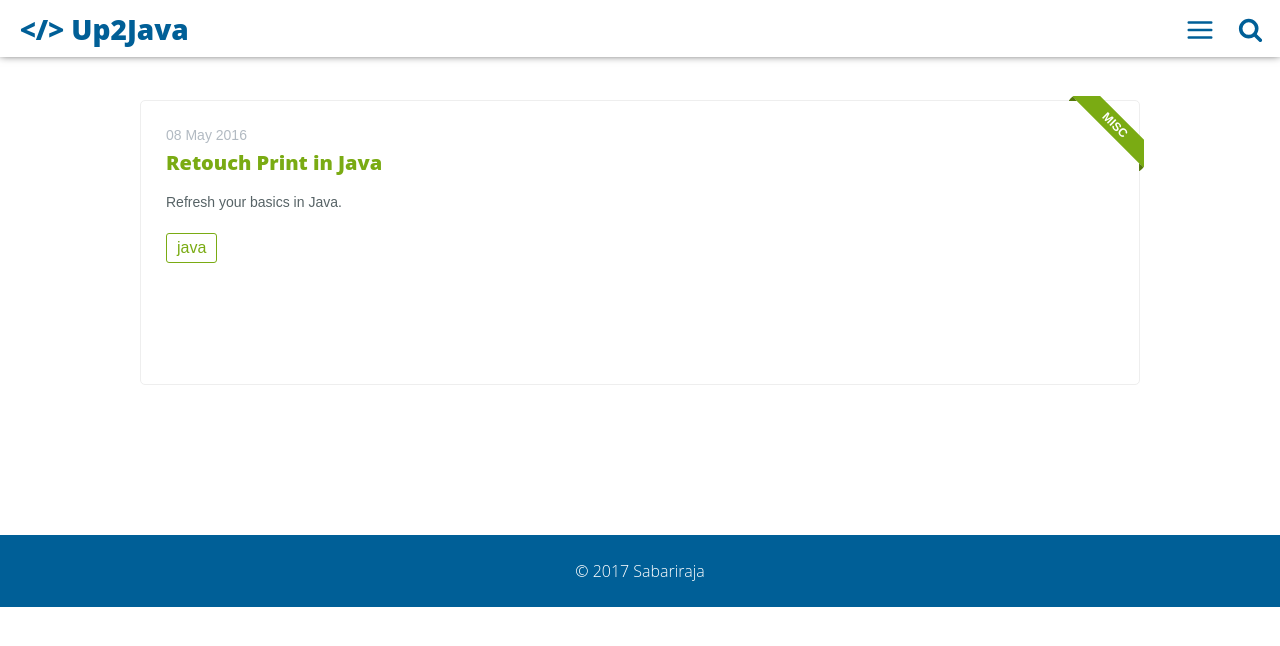
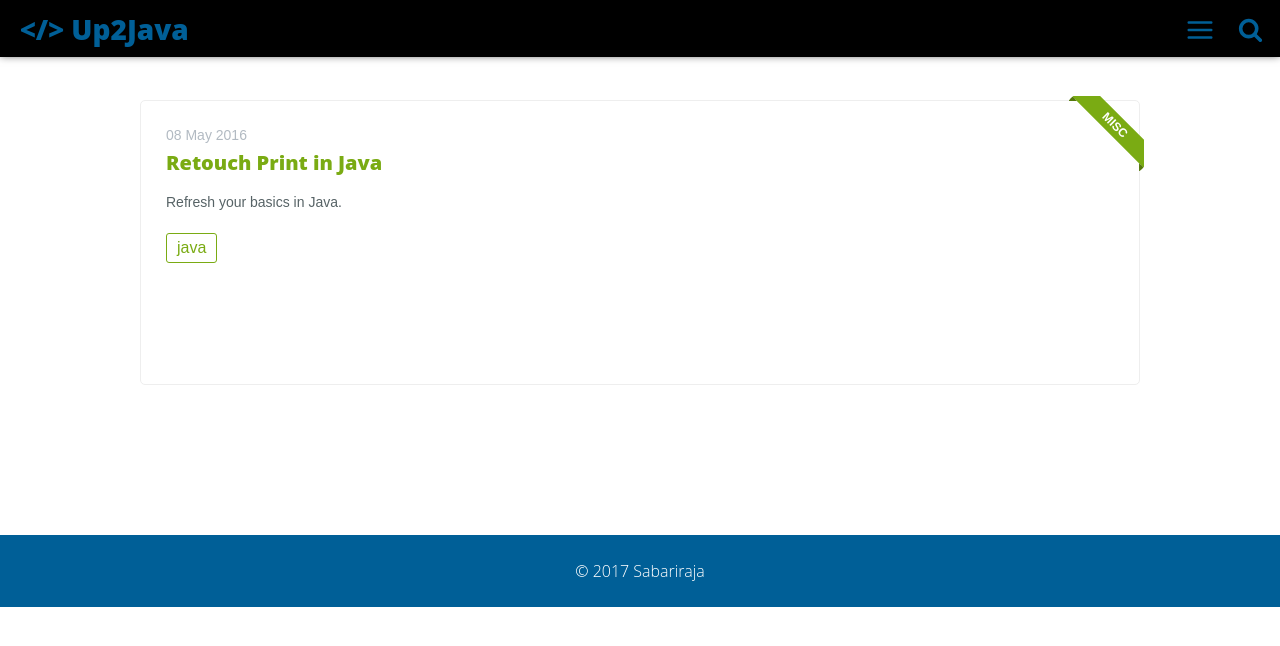
Before and after one commit to bpsabariraja/bpsabariraja.github.io, a Jekyll site: the page built from index.html, in a window 1280 px wide. Shown: the top 646 px of the page. Built offline with Jekyll 4.4.1, drawn with Linux system fonts in a browser that asks for light colours.

Commit message:
header style change

```diff
--- a/assets/css/main.css
+++ b/assets/css/main.css
@@ -639,7 +639,7 @@ html, body {
 }
 
 .bar-header {
-	background: #fff;
+	background: #000000;
 	padding: .625rem 1.25rem;
 	box-shadow: 0 -3px 9px #000;
 	position: fixed;
```
